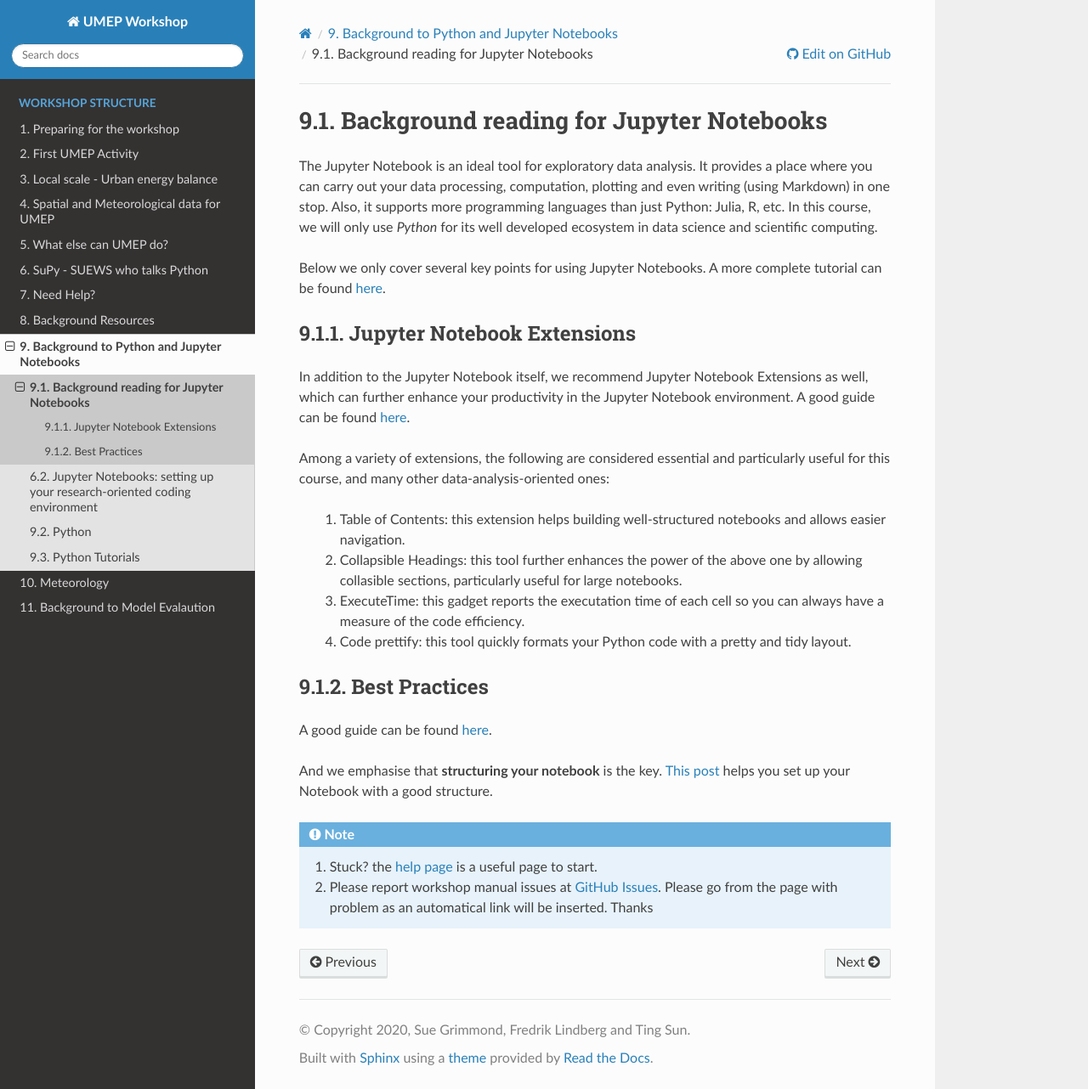
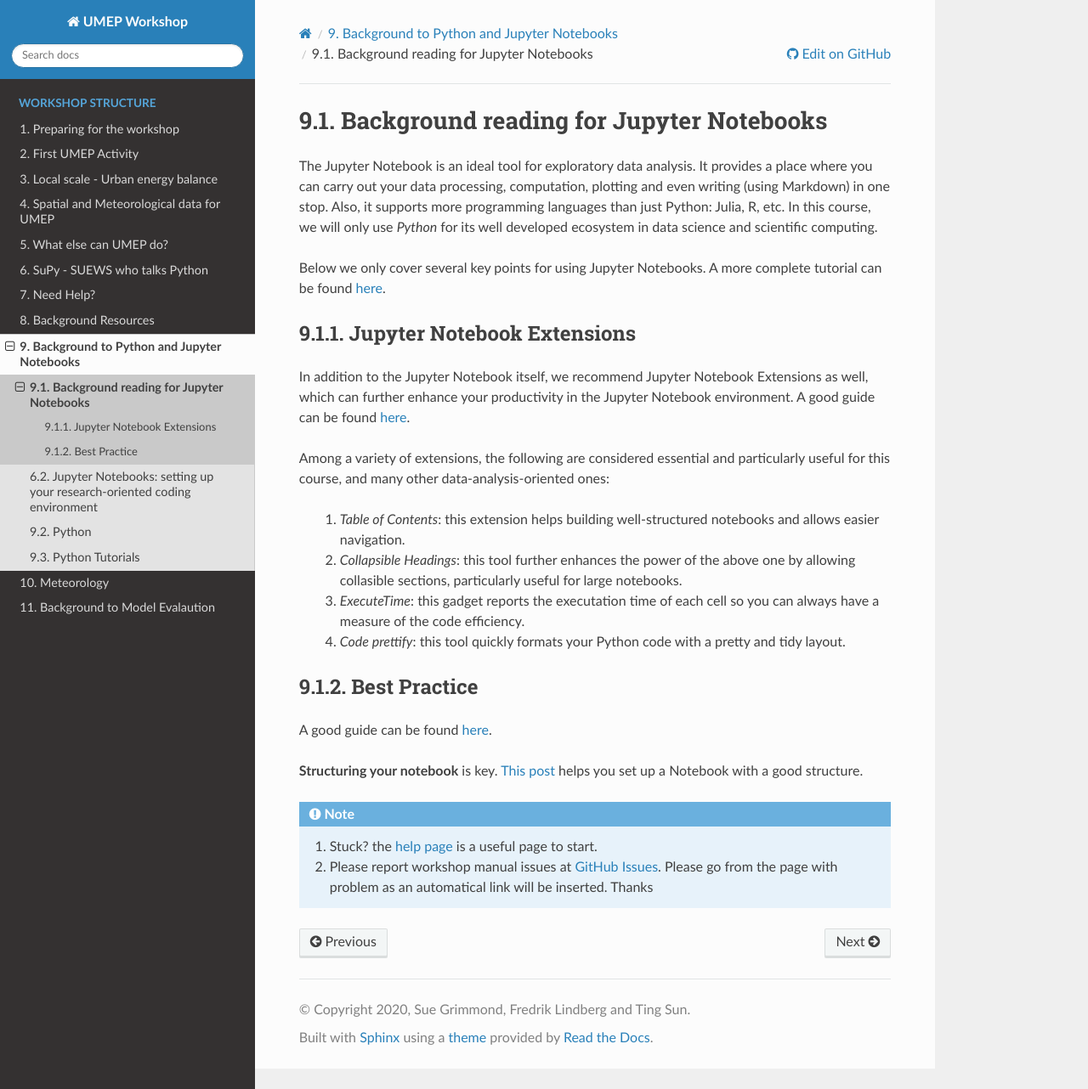
Before and after one commit to Urban-Meteorology-Reading/UMEP-Workshop, a Sphinx documentation site: the page built from source/Jupyter/JN0.rst, in a window 1280 px wide and 1282 px high. Shown: the whole window at 85% size. Built offline with Sphinx 7.4.7 and the Read the Docs theme 2.0.0, drawn with Linux system fonts in a browser that asks for light colours; pages that are not in the unit, such as notebooks, are missing from menus.

Commit message:
Update JN0.rst

```diff
--- a/source/Jupyter/JN0.rst
+++ b/source/Jupyter/JN0.rst
@@ -26,20 +26,19 @@
 Among a variety of extensions, the following are considered essential and particularly
 useful for this course, and many other data-analysis-oriented ones:
 
-    #. Table of Contents: this extension helps building well-structured notebooks and allows easier navigation.
+    #. *Table of Contents*: this extension helps building well-structured notebooks and allows easier navigation.
 
-    #. Collapsible Headings: this tool further enhances the power of the above one by allowing collasible sections, particularly useful for large notebooks.
+    #. *Collapsible Headings*: this tool further enhances the power of the above one by allowing collasible sections, particularly useful for large notebooks.
 
-    #. ExecuteTime: this gadget reports the executation time of each cell so you can always have a measure of the code efficiency.
+    #. *ExecuteTime*: this gadget reports the executation time of each cell so you can always have a measure of the code efficiency.
 
-    #. Code prettify: this tool quickly formats your Python code with a pretty and tidy layout.
+    #. *Code prettify*: this tool quickly formats your Python code with a pretty and tidy layout.
 
 
-Best Practices
+Best Practice
 ----------------------------------
 
 A good guide can be found `here <https://towardsdatascience.com/jupyter-notebook-best-practices-f430a6ba8c69>`__.
 
-And we emphasise that **structuring your notebook** is the key.
-`This post <https://towardsdatascience.com/set-your-jupyter-notebook-up-right-with-this-extension-24921838a332>`__ helps you
-set up your Notebook with a good structure.
+**Structuring your notebook** is key. `This post <https://towardsdatascience.com/set-your-jupyter-notebook-up-right-with-this-extension-24921838a332>`__ helps you
+set up a Notebook with a good structure.
```
